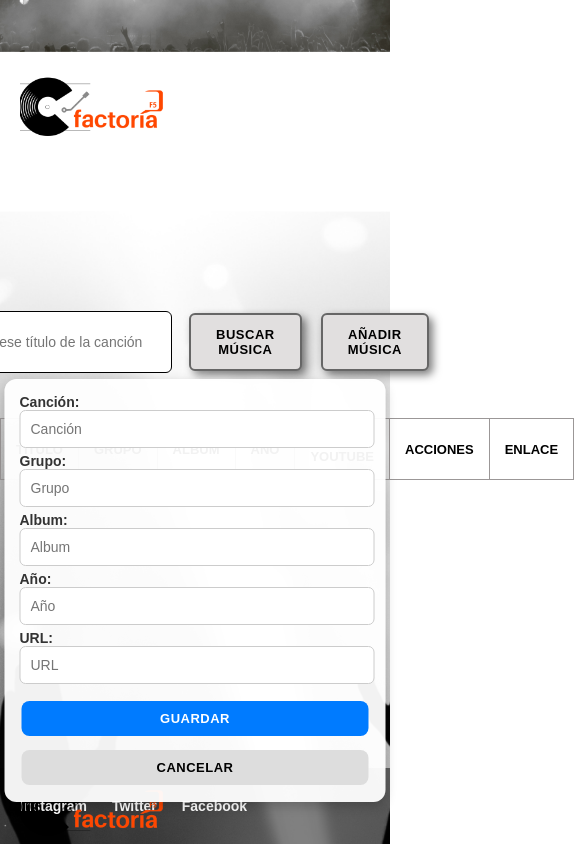
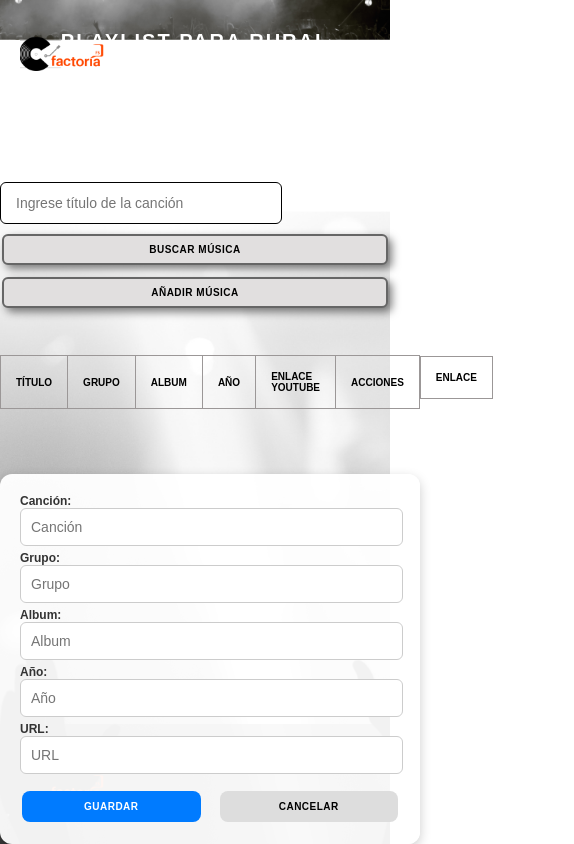
Before and after one commit to sergio-jorquera/Music-crud_app, a website: page index.html in a window 390 px wide. Both pictures are taken after a click on the button "AÑADIR MÚSICA". Shown: the whole page, 574 px wide, since content can reach past the window. Drawn offline with Linux system fonts and the light colour scheme; no server answers.

Commit message:
last commit friday problemas tabla

```diff
--- a/index.html
+++ b/index.html
@@ -11,7 +11,7 @@
 <body>
     <header>
         <div class="header-content">
-            <img src="./images/logo.png" alt="Logo" class="logo">
+            <img src="./images/logo.png" alt="Logo" class="logo" id="landscape-logo">
             <h1>PLAYLIST PARA RURAL BOOTCAMP F5</h1>
         </div>
     </header>
@@ -87,11 +87,7 @@
     <footer>
         <div class="footer-content">
             <img src="./images/logo.png" alt="Logo" class="logo">
-            <div class="social-icons">
-                <a href="#" class="social-icon">Instagram</a>
-                <a href="#" class="social-icon">Twitter</a>
-                <a href="#" class="social-icon">Facebook</a>
-            </div>
+
         </div>
     </footer>
 
--- a/style.css
+++ b/style.css
@@ -119,6 +119,29 @@ table td:nth-child(1),
 table th:nth-child(1) {
     display: none;
 }
+table td:nth-child(2),
+table th:nth-child(2) {
+   width: 20%;
+}
+table td:nth-child(3),
+table th:nth-child(3) {
+   width: 20%;
+}
+table td:nth-child(4),
+table th:nth-child(4) {
+   width: 20%;
+}
+table td:nth-child(8),
+table th:nth-child(8) {
+    display: flex;
+    gap: 25px;
+    justify-content: center;
+}
+table td:nth-child(7),
+table th:nth-child(7) {
+    text-align: center;
+}
+
 
 
 /* Кнопки */
@@ -135,7 +158,7 @@ button {
     letter-spacing: 0.5px;
     transition: all 0.3s ease;
 }
-/*chench2: cambia el color de los botones a gris y cambiar el color del contorno*/
+
 .btn-white {
     background-color: rgb(225, 223, 223);
     color: black;
@@ -189,7 +212,7 @@ button {
 footer {
     background-image: url('./images/footer.png');
     background-size: cover;
-    padding: 30px 0;
+    padding: 60px 0;
     margin-top: auto;
 }
 
@@ -202,22 +225,9 @@ footer {
     align-items: center;
 }
 
-.social-icons {
-    display: flex;
-    gap: 25px;
-}
 
-.social-icon {
-    color: white;
-    text-decoration: none;
-    font-weight: 600;
-    font-size: 14px;
-    transition: color 0.3s ease;
-}
 
-.social-icon:hover {
-    color: #ffd700;
-}
+
 
 /* Скрытые элементы */
 .hidden {
@@ -296,26 +306,138 @@ footer {
     background: #999;
 }
 
-/* Adaptación responsiva */
-@media (max-width: 768px) {
+
+
+@media (max-width: 800px) {
+
+    body {
+        font-size: 14px;
+    }
+    header{
+        padding: 20px;
+    }
+
+    .header-content h1 {
+        font-size: 15px;
+    }
+    .logo {
+        height: 35px;
+        width: auto;
+        position: absolute;
+        left: 20px;
+    }
+
+    .main-content {
+        flex-direction: column;
+        padding: 10px;
+    }
+
+    #search-container {
+        flex-direction: column;
+        gap: 10px;
+    }
+
+    table th, td {
+        font-size: 12px;
+    }
+
+
+    button {
+        padding: 10px 20px;
+        font-size: 12px;
+    }
+
     #song-music_form {
-        width: 95%;
+        width: 100%;
+        bottom: 0;
+        left: 0;
+        right: 0;
+        transform: none;
+    }
+}
+@media (max-width: 480px) {
+    body {
+        font-size: 12px;
+    }
+
+    .header-content h1 {
+        font-size: 20px;
+    }
+
+    .main-content {
+        flex-direction: column;
+        padding: 8px;
+    }
+
+    #search-container {
+        flex-direction: column;
+        gap: 8px;
+    }
+
+    table th, td {
+        font-size: 10px;
+    }
+
+    button {
+        padding: 8px 15px;
+        font-size: 10px;
+    }
+
+    #song-music_form {
+        width: 100%;
+        bottom: 0;
+        left: 0;
+        right: 0;
+        transform: none;
+    }
+}
+
+
+/* @media (orientation: landscape) {
+    body {
+        font-size: 14px;
+    }
+    header{
+        align-items: center;
+        padding: 40px 0;
+    }
+
+    .header-content h1 {
+
+        font-size: 15px;
+
+    }
+    img #landscape-logo{
+        height: 40px;
+        width: auto;
+        position: absolute;
+        left: 20px;
+    }
+
+    .main-content {
+        flex-direction: row;
         padding: 15px;
     }
 
-    .form-buttons {
-        flex-direction: column;
-        gap: 10px;
+    #search-container {
+        flex-direction: row;
+        gap: 15px;
     }
-}
 
-@media (max-width: 480px) {
-    body {
-        font-size: 14px;
+    table th, td {
+        font-size: 12px;
+    }
+
+    button {
+        padding: 10px 20px;
+        font-size: 12px;
     }
 
     #song-music_form {
-        bottom: 5%;
-        width: 90%;
+        width: 80%;
+        bottom: 10%;
+        left: 10%;
+        right: 10%;
+        transform: none;
     }
-}
+} */
```
Also changed, not shown: server/database.json (+11 -19 lines), images/INSTAGRAM-removebg-preview.png (added), images/X.png (added), images/captura1.png (added).
